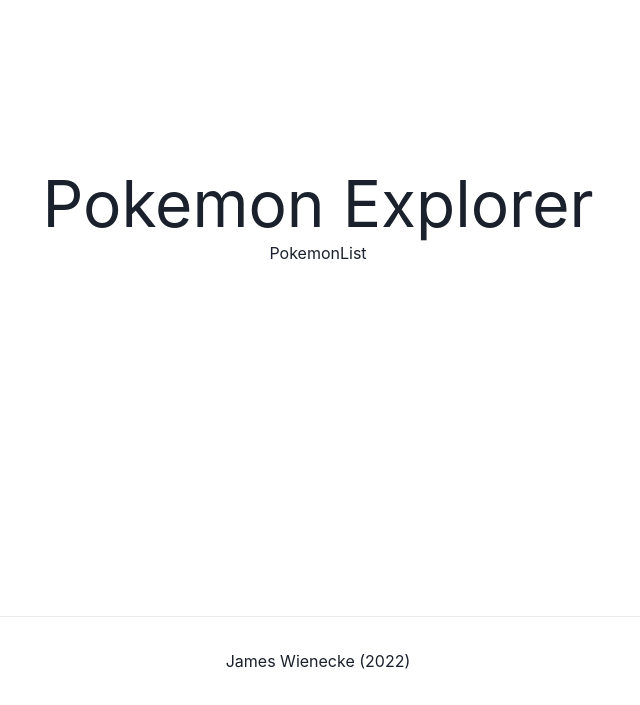
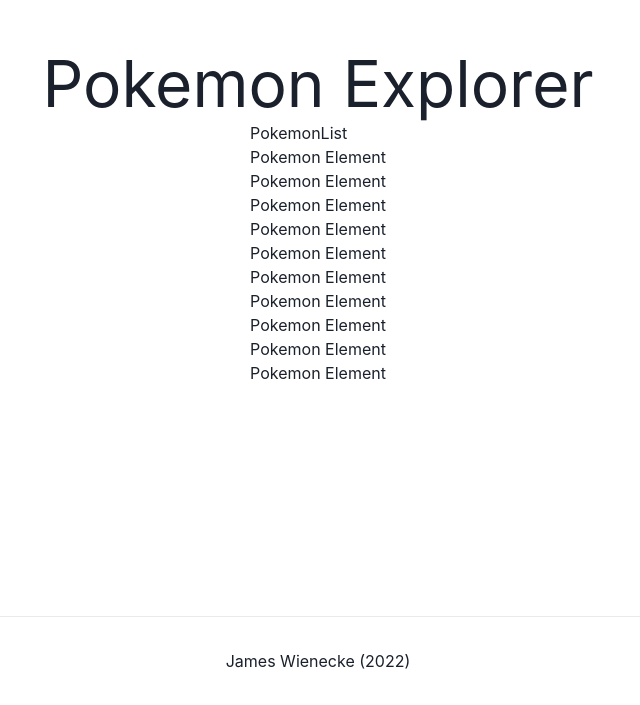
Before and after one commit to james-wienecke/frontend-pokemon-project, a Next.js app: page / in a window 1280 px wide. Shown: the part 184-889 px from the top of the page, without its empty margins (322-962 px from the left). Built offline with nearby package versions, Linux system fonts and the light colour scheme.

Commit message:
Finished function for creating the List component's list.

```diff
--- a/components/PokemonList/PokemonList.tsx
+++ b/components/PokemonList/PokemonList.tsx
@@ -1,20 +1,22 @@
-import React, { useEffect, useState } from "react";
+import React, { useState } from "react";
+import PokemonElement from "../PokemonElement";
 
 function PokemonList() {
 
     const [limit, setLimit] = useState(10);
 
-
     const createListElements = () => {
         const elements = [];
         for (let i = 0; i < limit; i++) {
-            elements.push();
+            elements.push(<PokemonElement key={i} />);
         }
+        return elements;
     }
 
     return (
         <section data-testid="pokemon-list-container">
             PokemonList
+            {createListElements()}
         </section>
     )
 }
```
